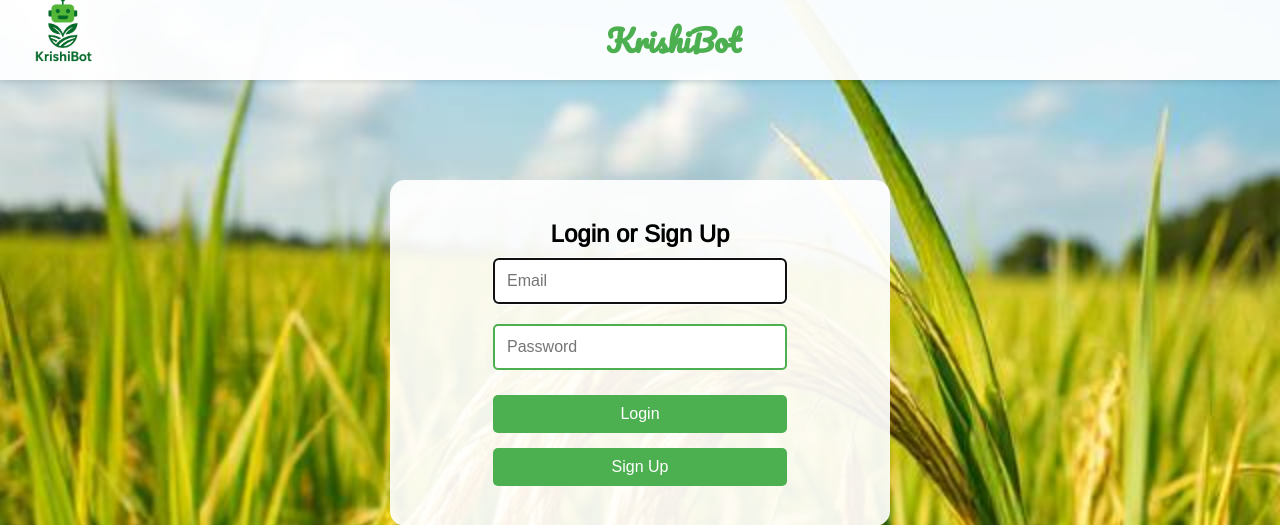
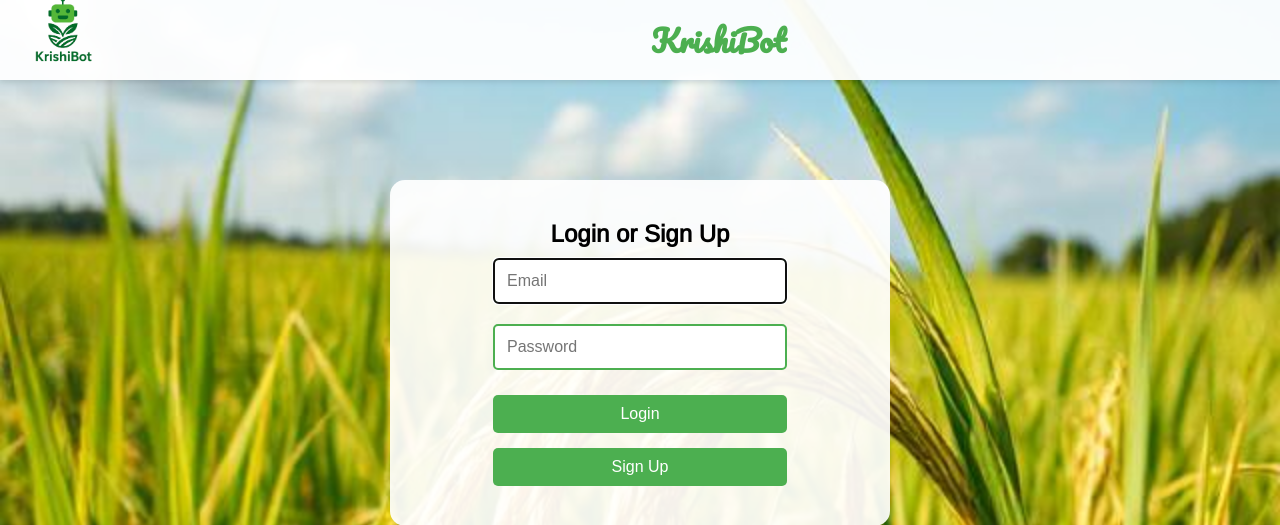
Before and after one commit to ArindamKundu65/crop-prediction, a Flask app: page / in a window 1280 px wide. Shown: the top 525 px of the page. Run offline with Flask 3, Linux system fonts and the light colour scheme; parts of the project's set-up code (start-up, migrations or seed data) failed here and were passed over; some libraries are stand-ins or nearby versions.

Commit message:
Update style.css

```diff
--- a/static/style.css
+++ b/static/style.css
@@ -44,10 +44,14 @@ header {
   text-align: center;
 }
 #header-center h1 {
-  font-family: 'Pacifico', cursive;
-  font-size: 30px;
-  color: #4CAF50;
-  margin: 0;
+    font-family: 'Pacifico', cursive;
+    font-size: 30px;
+    color: #4CAF50;
+    margin: 0;
+    display: flex
+;
+    justify-content: center;
+    margin-left: 90px;
 }
 
 /* Nav Buttons */
```
